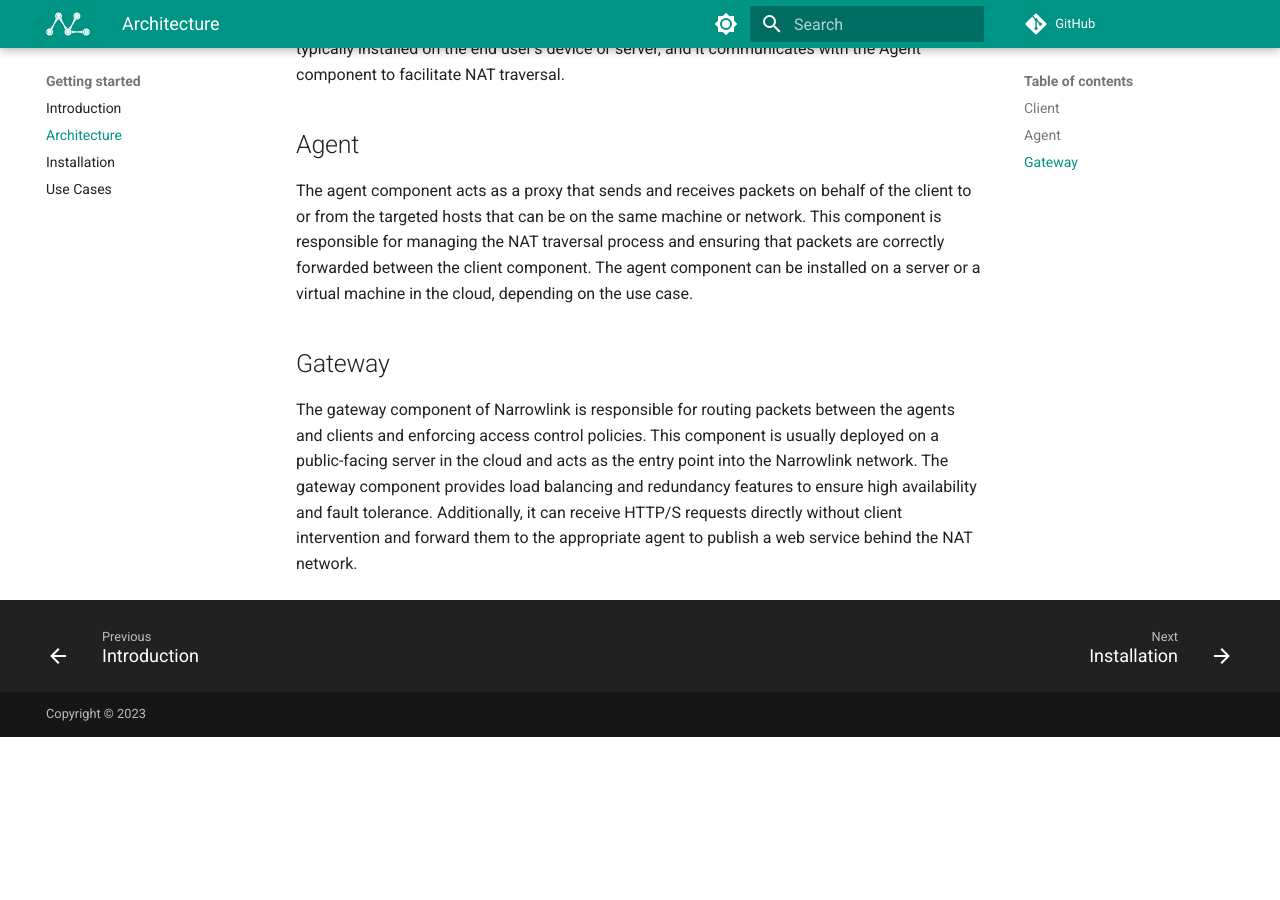
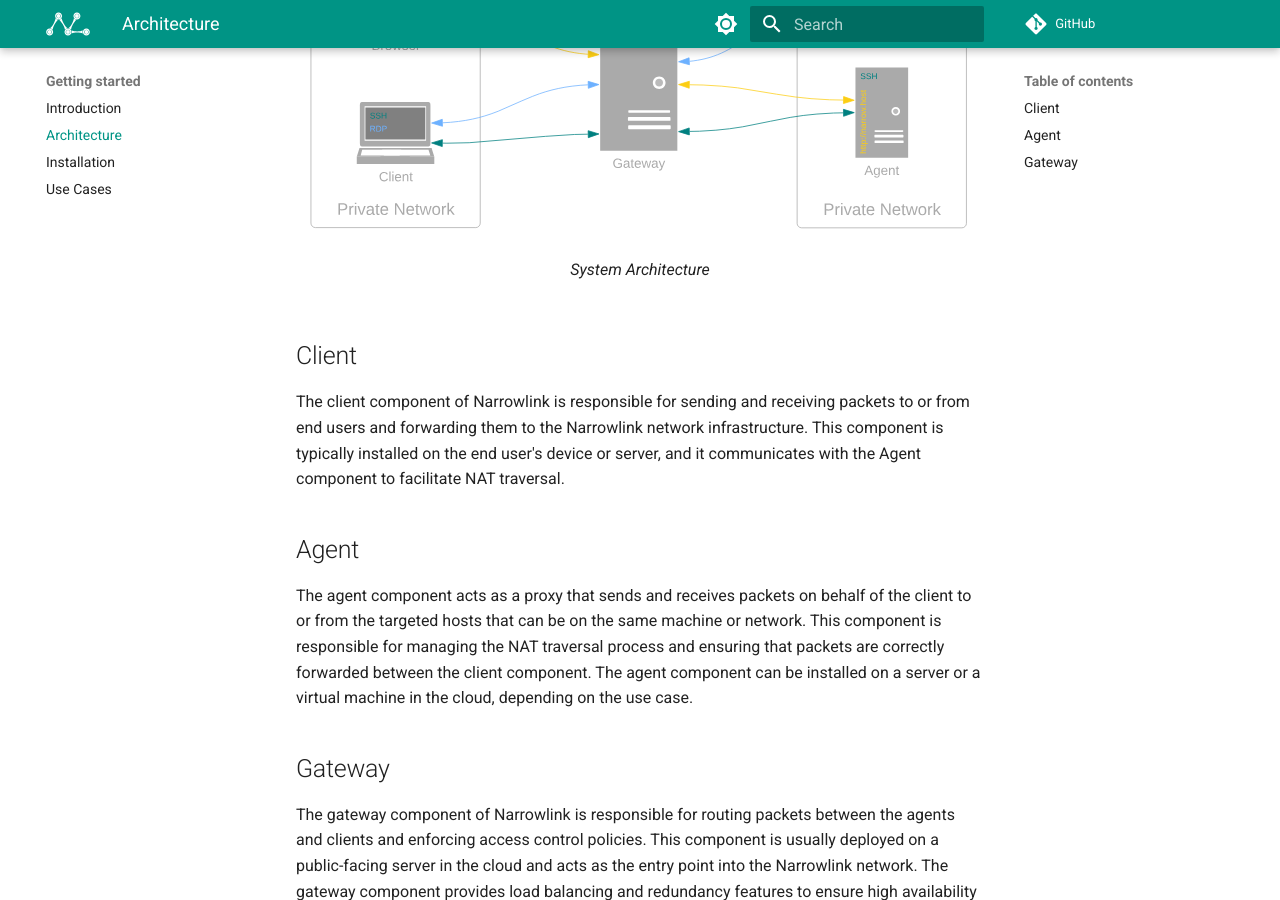
Before and after one commit to narrowlink/docs, an MkDocs documentation site: the page built from docs/getting-started/architecture.md, in a window 1280 px wide and 900 px high, scrolled down 385 px. Built offline with MkDocs 1.6.1 and Material for MkDocs 9.7.7, drawn with Linux system fonts in a browser that asks for light colours; before the commit the page ends 1122 px from its top, so only the background shows below that.

```diff
--- a/docs/getting-started/architecture.md
+++ b/docs/getting-started/architecture.md
@@ -1,6 +1,9 @@
 #Architecture
 
 Narrowlink is composed of three primary components that facilitate NAT traversal, as illustrated in the accompanying diagram and described below.
+<figure markdown>
+![Picture](/assets/Diagram.svg) <figcaption>System Architecture</figcaption>
+</figure>
 
 ##Client
 The client component of Narrowlink is responsible for sending and receiving packets to or from end users and forwarding them to the Narrowlink network infrastructure. This component is typically installed on the end user's device or server, and it communicates with the Agent component to facilitate NAT traversal.
```
Also changed, not shown: docs/assets/Diagram.svg (added).
